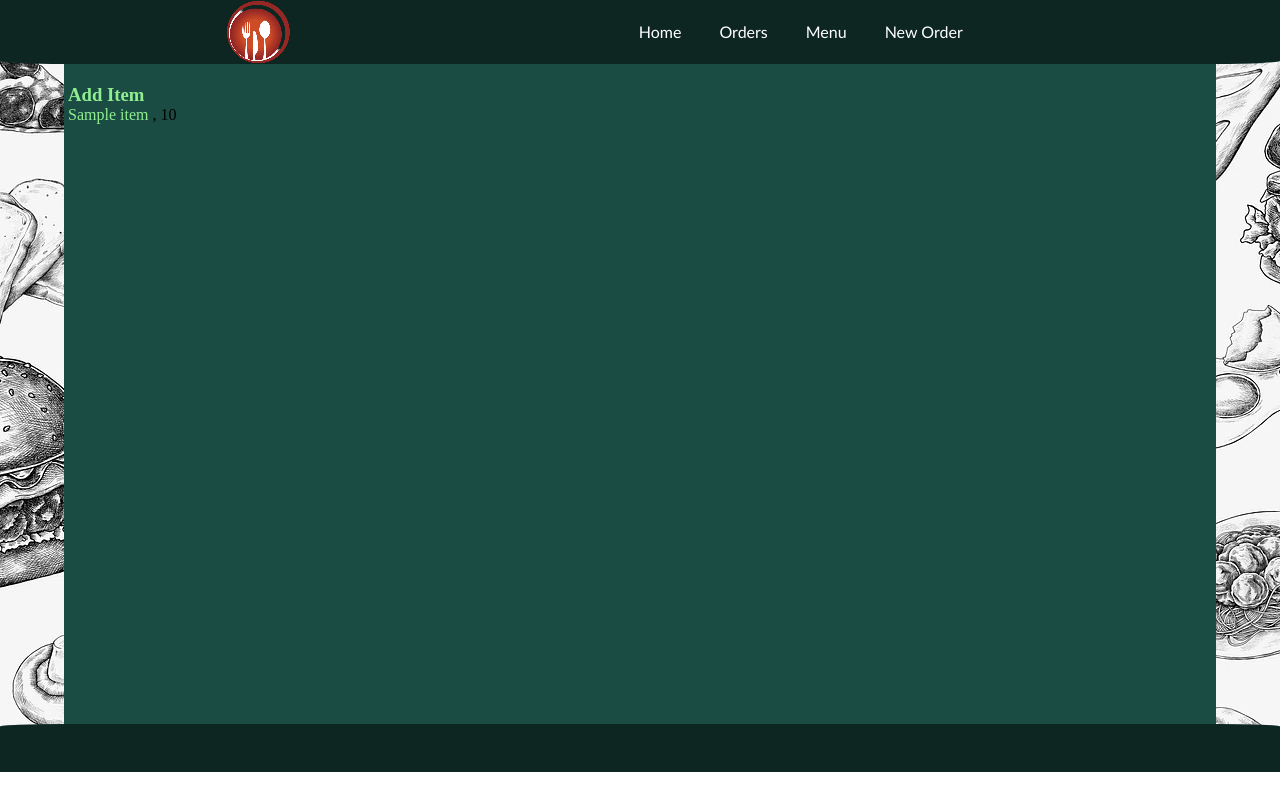
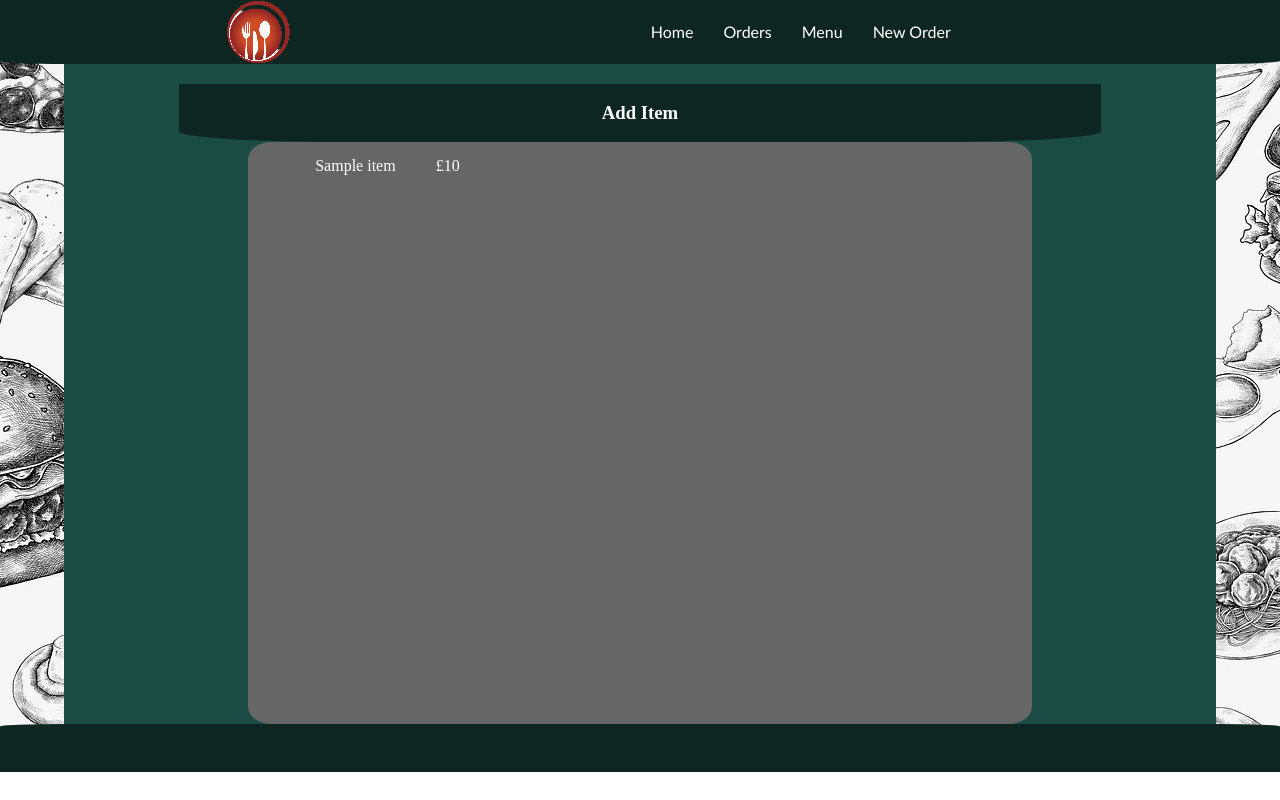
Before and after one commit to GeorgeTegos/Project_food_takeaway, a Flask app: page /items in a window 1280 px wide. Run offline with Flask 3, Linux system fonts and the light colour scheme; tables that the repository leaves empty hold one stand-in row (values such as "Sample post").

Commit message:
Item menu css

```diff
--- a/models/Item.py
+++ b/models/Item.py
@@ -6,7 +6,7 @@ class Item(db.Model):
     id = db.Column(db.Integer, primary_key=True)
     item_name = db.Column(db.String(64))
     item_price = db.Column(db.Integer)
-    order_item = db.relationship("Order_Item", backref="item")
+    order_item = db.relationship("Order_Item", backref="item", cascade="all, delete-orphan")
 
     def __repr__(self):
         return f'<Item "{self.item_name}">'
--- a/models/Order.py
+++ b/models/Order.py
@@ -8,8 +8,7 @@ class Order(db.Model):
     customer_phone = db.Column(db.Double)
     customer_address = db.Column(db.String(64))
     order_delivered = db.Column(db.Boolean,nullable=False, server_default="false")
-    order_item = db.relationship("Order_Item", backref="order")
-    # items=db.relationship("Item", secondary='Order_item')
+    order_item = db.relationship("Order_Item", backref="order", cascade = "all, delete-orphan")
 
     def __repr__(self):
         return f'<Order "{self.customer_name}">'
--- /dev/null
+++ b/static/items/items.css
@@ -0,0 +1,77 @@
+.items__wrapper{
+    background-color: #1A4C44;
+    width: 100%;
+    display: flex;
+    flex-flow: column;
+    justify-content: space-between;
+    align-items: center;
+}
+
+.items__header{
+    background-color: #0D2622;
+    color: white;
+    display: flex;
+    justify-content: center;
+    align-items: center;
+    width: 80%;
+    height: 4rem;
+    border-bottom-left-radius: 18%;
+    border-bottom-right-radius: 18%;
+}
+
+.items__main{
+    background-color: #666666;
+    color: white;
+    width: 68%;
+    height: 100%;
+    border-radius: 3%;
+}
+
+.items__main ul{
+    display: flex;
+    flex-wrap: wrap;
+    justify-content: flex-start;
+    padding-left: 1rem;
+    gap:3%;
+}
+
+.items__main ul li.one__item {
+    display: flex;
+    flex-direction: column;
+    width: 30%;
+    border-radius: 5%;
+    margin-block: 10px;
+    padding: 5px 0px;
+}
+
+.one__item:hover{
+    font-weight: bolder;
+    background-color: #414040;
+}
+
+.one__item a:link{
+    color: white;
+}
+.one__item a:visited{
+    color: white;
+}
+
+.items__header h3 a:link{
+    color: white;
+}
+
+.items__header h3 a:visited{
+    color: white;
+}
+.items__header h3 a:hover{
+    background-color: #1A4C44;
+    font-size: larger;
+    padding: 5px 10px 5px 10px;
+    border-radius: 10%;
+}
+
+.ul__one_item{
+    display: flex;
+    flex-flow: column;
+    align-self: center;
+}
--- a/static/orders/orders.css
+++ b/static/orders/orders.css
@@ -48,10 +48,18 @@
     display: flex;
     gap:5px
 }
-.order__buttons,a{
+.order__buttons a{
     color: lightgreen;
     padding: 2px 4px;
 }
+.order__button__delete a{
+    color: red;
+    padding: 2px 5px 0px 5px;
+    border-radius: 10%;
+    font-size: large;
+    /* background-color: #414040; */
+}
+
 .order__buttons a:hover{
     background-color: black;
     border-radius: 10%;
--- a/static/style.css
+++ b/static/style.css
@@ -56,13 +56,6 @@
 
 }
 
-.logo_img{
-    border: 1px solid black;
-    width: 90px;
-    height: 90px;
-
-}
-
 
 /* Content Area ############################-- CONTENT AREA */
 .content__wrapper{
--- a/templates/base.jinja
+++ b/templates/base.jinja
@@ -6,6 +6,7 @@
     <link rel="stylesheet"  href="{{ url_for('static', filename='style.css') }}"/>
     <link rel="stylesheet" href="{{ url_for('static', filename='orders/orders.css') }}"/>
     <link rel="stylesheet" href="{{ url_for('static', filename='orders/show.css') }}"/>
+    <link rel="stylesheet" href="{{ url_for('static', filename='items/items.css') }}"/>
     <title>Order App</title>
 </head>
 <body>
--- a/templates/items/edit_item.jinja
+++ b/templates/items/edit_item.jinja
@@ -11,8 +11,8 @@
 
             <button type="submit">Update Item</button>
         </form>
+        <a href="/item/{{item.id}}/delete" onclick="return confirm('Confirm your delete:\n{{item.item_name}}')">Delete Item</a>
 
     </Div>
-        <a href="/item/{{item.id}}/delete">Delete Item</a>
 
 {% endblock content %}
--- a/templates/items/items.jinja
+++ b/templates/items/items.jinja
@@ -1,17 +1,28 @@
 {% extends 'base.jinja' %}
 {% block content %}
     <div class="items__wrapper">
-        <h3>
+        <div class="items__header">
+            <span>
+                <h3><a class="add_item" href="/items/add">Add Item</a></h3>
+            </span>
+        </div>
 
-                <a href="/items/add">Add Item</a>
+        <div class="items__main">
+            <ul>
+                {% for item in items %}
+                    <li class="one__item">
+                        <ul class="ul__one_item">
+                            <li class="line__text ">
+                                <a class="items__buttons" href="/item/{{item.id}}">
+                                {{ item.item_name }}</a>
+                                <span>£{{ item.item_price }}</span>
+                            </li>
 
-        </h3>
-
-        <ul>
-            {% for item in items %}
-                <li><a href="/item/{{item.id}}">{{ item.item_name }}</a>, {{ item.item_price }}</li>
-            {% endfor %}
-        </ul>
+                        </ul>
+                    </li>
+                {% endfor %}
+            </ul>
+        </div>
     </div>
 
 {% endblock content %}
--- a/templates/items/new_item.jinja
+++ b/templates/items/new_item.jinja
@@ -6,7 +6,7 @@
     <label for="item_name">Item Name:</label>
     <input type="text" name="item_name" id="item_name" required>
 
-    <label for="item_price">Phone:</label>
+    <label for="item_price">Price:</label>
     <input type="number" id="item_price" name="item_price"
         pattern="[0-9]{1,3}" title="Maximum price is 999" required/>
 
@@ -14,7 +14,7 @@
     <input type="text" name="item_tag" id="item_tag" required> #}
 
 
-    <button type="submit">Add Item</button>
+    <button type="submit" onclick="return confirm('Confirm New Item ')">Add Item</button>
 
     </form>
 
--- a/templates/orders/new_order.jinja
+++ b/templates/orders/new_order.jinja
@@ -13,7 +13,7 @@
     <input type="text" name="customer_address" id="customer_address" required>
 
 
-    <button type="submit">Send Order</button>
+    <button type="submit" onclick="return confirm('Confirm New Order!')">Send Order</button>
 
     </form>
 
--- a/templates/orders/orders.jinja
+++ b/templates/orders/orders.jinja
@@ -27,7 +27,9 @@
                         <a href="/order/{{ order.id }}">Check order</a>
                         <a href="/order/{{order.id}}/add_items">Add</a></li>
                         <li class="order__button__delete">
-                        <a href="/order/{{order.id}}/delete">Delete</a></li>
+                        <a href="/order/{{order.id}}/delete"
+                            onclick="return confirm('Confirm Your Delete:\nOrder {{order.id}}')">
+                            Delete</a></li>
 
                     </ul>
                 </li>
```
Also changed, not shown: controllers/order_controller.py (+13 -2 lines), templates/orders/show.jinja (+16 -4 lines).
